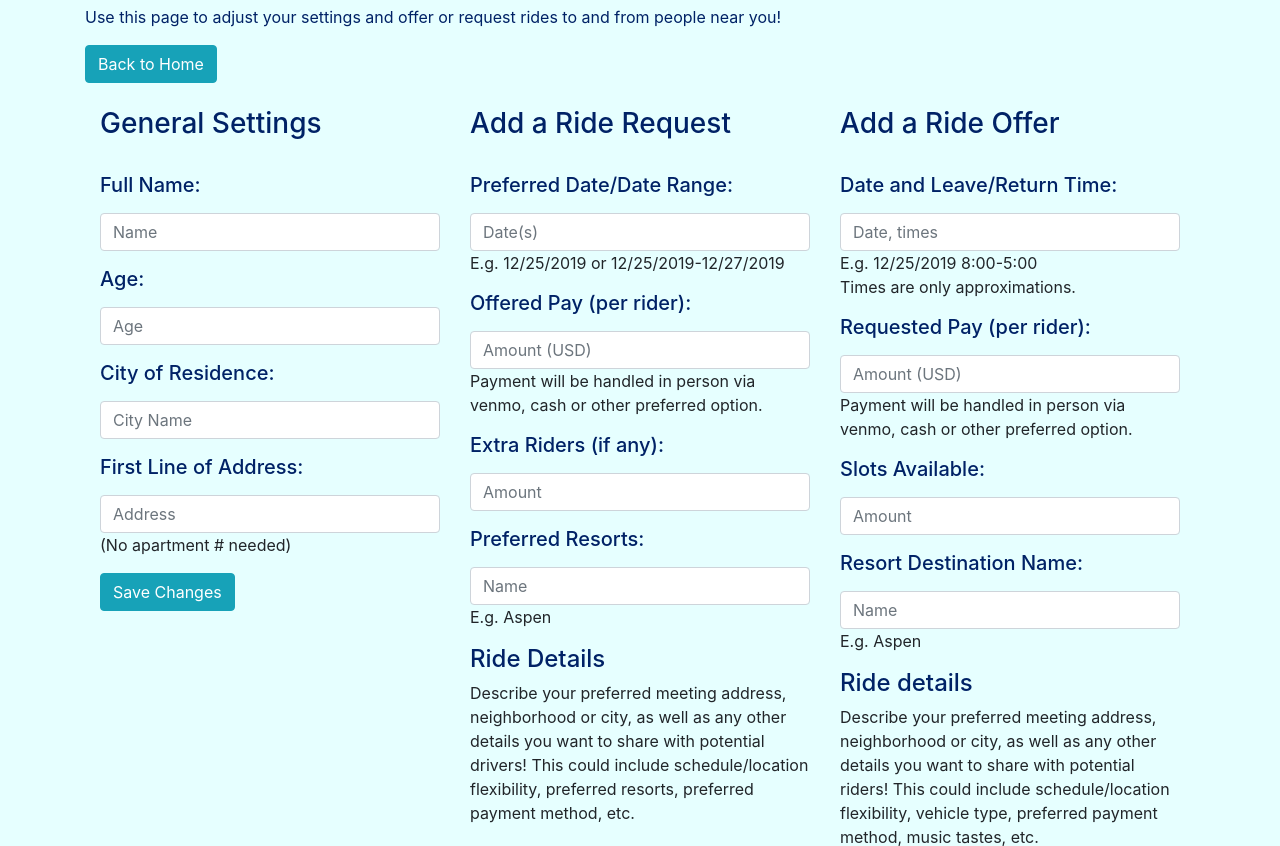
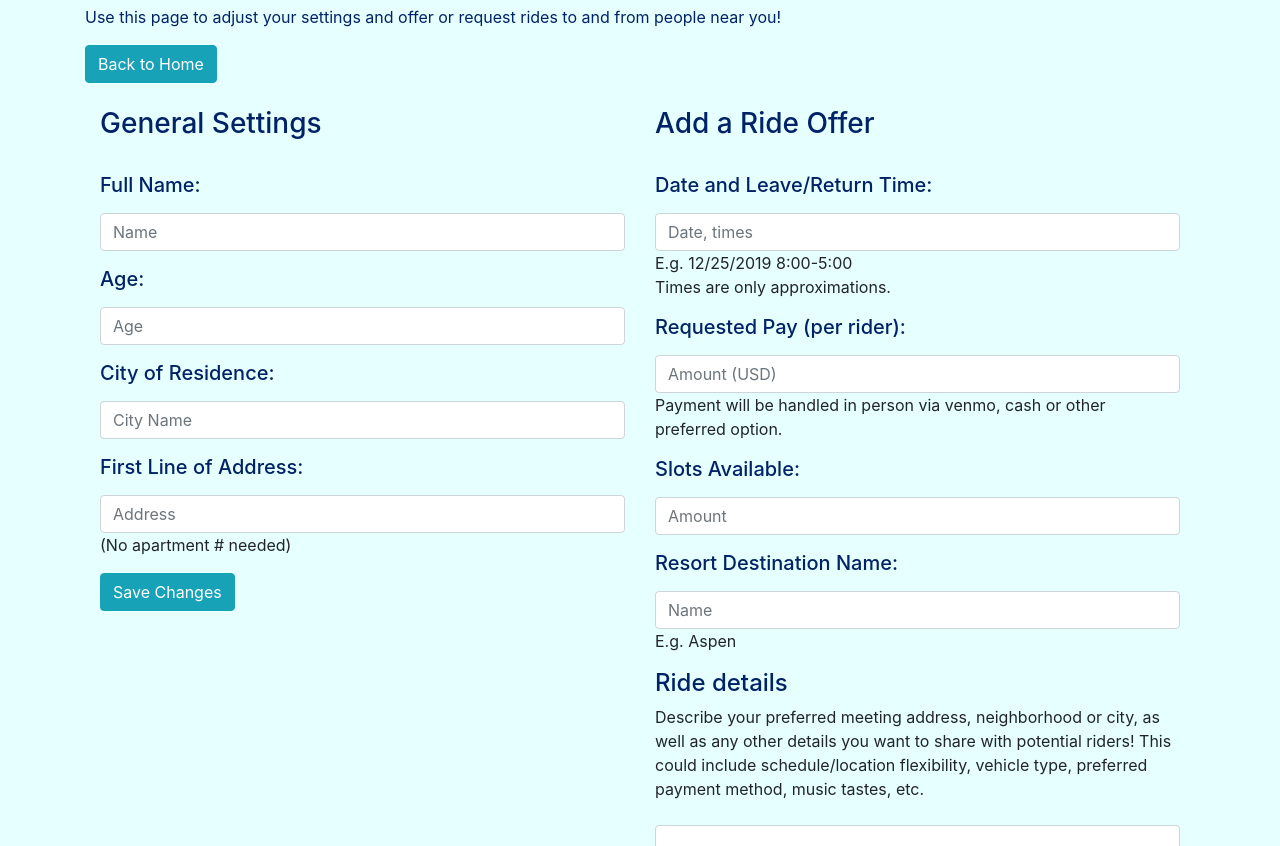
Before and after one commit to dygr/BurgerCrushersProject, a plain HTML site: page HTML/views/Settings.html in a window 1280 px wide. Shown: the part 51-897 px from the top of the page. Drawn offline with nearby package versions, Linux system fonts and the light colour scheme.

Commit message:
removing ride request column, no longer used

```diff
--- a/HTML/views/Settings.html
+++ b/HTML/views/Settings.html
@@ -52,50 +52,6 @@
                     </form>
                   </div>
                   <div class="col-sm">
-                    <h3 style="color:#002266;">Add a Ride Request</h3>
-                    <br/>
-                    <form>
-                      <div class="form-group">
-                        <label for="dateRange"><h5 style="color:#002266;">Preferred Date/Date Range:</h5></label>
-                        <input type="text" class="form-control" id="dateRange" aria-describedby="dateRangeHelp" placeholder="Date(s)">
-                        <p>
-                          E.g. 12/25/2019 or 12/25/2019-12/27/2019 <br/>
-                        </p>
-                      </div>
-                      <div class="form-group">
-                        <label for="payInput"><h5 style="color:#002266;">Offered Pay (per rider):</h5></label>
-                        <input type="number" class="form-control" id="payInput" aria-describedby="payHelp" placeholder="Amount (USD)">
-                        <p>
-                          Payment will be handled in person via venmo, cash or
-                          other preferred option.
-                        </p>
-                      </div>
-                      <div class="form-group">
-                        <label for="bonusRiders"><h5 style="color:#002266;">Extra Riders (if any):</h5></label>
-                        <input type="number" class="form-control" id="bonusRiders" aria-describedby="bonusHelp" placeholder="Amount">
-                      </div>
-                      <div class="form-group">
-                        <label for="preferredResort"><h5 style="color:#002266;">Preferred Resorts:</h5></label>
-                        <input type="text" class="form-control" id="preferredResort" aria-describedby="prefresortHelp" placeholder="Name">
-                        <p>
-                          E.g. Aspen <br/>
-                        </p>
-                      </div>
-                      <div class="form-group">
-                        <label for="riderRideDescription"><h4 style="color:#002266;">Ride Details</h4>
-                          <p>
-                            Describe your preferred meeting address, neighborhood or city, as well as any other
-                            details you want to share with potential drivers! This could include schedule/location flexibility,
-                            preferred resorts, preferred payment method, etc.
-                          </p>
-                        </label>
-                        <textarea class="form-control" id="riderRideDescription" rows="20"></textarea>
-                      </div>
-                    <button type="button" class="btn btn-info">Submit Ride Request</button>
-                    <br/>
-                    </form>
-                  </div>
-                  <div class="col-sm">
                     <h3 style="color:#002266;">Add a Ride Offer</h3>
                     <br/>
                     <form>
```
